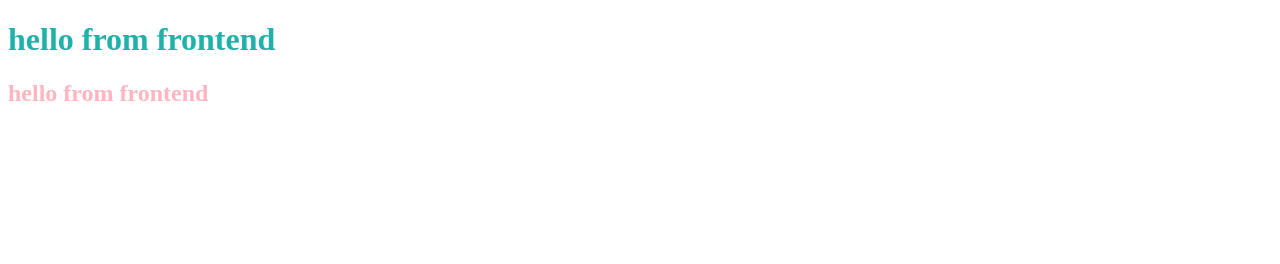
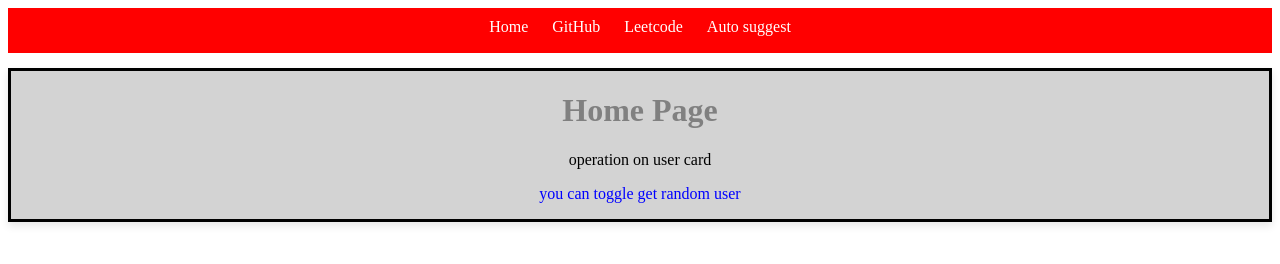
Before and after one commit to gangushirisha02/autosuggest, a website: page frontend/index.html in a window 1280 px wide. Drawn offline with Linux system fonts and the light colour scheme.

Commit message:
home page styling

```diff
--- a/frontend/index.css
+++ b/frontend/index.css
@@ -1,9 +1,31 @@
 h1{
-    color: lightseagreen;
+    color: grey;
 }
 h2{
     color: lightpink;
 }
-body{
-    color: lightcyan;
+#Home-intro{
+    text-align: center;
+    background-color: lightgray;
+    border: 3px solid black;
+    box-shadow: 0 4px 8px rgba(0, 0, 0, 0.1);
 }
+#Home-intro:hover{
+    background-color: lightblue;
+}
+#p2{
+    color: blue;
+}
+#nav{
+    background-color: red;
+    padding-top: 10px;
+    padding-bottom: 10px;
+    height: 25px;
+    text-align: center;
+    margin-bottom: 15px;
+}
+#nav a{
+    color: white;
+    margin: 0 10px;
+    text-decoration: none;
+}
--- a/frontend/index.html
+++ b/frontend/index.html
@@ -8,7 +8,17 @@
     <script src="index.js"></script>
 </head>
 <body>
- <h1>hello from frontend</h1>
- <h2>hello from frontend</h2>
+    <div id="nav">
+        <a href="/">Home</a>
+        <a href="https://github.com/gangushirisha02" target="_blank">GitHub</a>
+        <a href="https://leetcode.com" target="_blank">Leetcode</a>
+        <a href="./pages/autosuggest.html">Auto suggest</a>
+    </div>
+
+    <div id="Home-intro">
+        <h1>Home Page</h1>
+        <p id="p1">operation on user card</p>
+        <p id="p2">you can toggle get random user </p>
+    </div>
 </body>
 </html>
--- a/frontend/index.js
+++ b/frontend/index.js
@@ -1,2 +1 @@
 console.log("hello from js");
-alert("hello from js");
--- a/server.js
+++ b/server.js
@@ -1,6 +1,6 @@
 const express = require('express');
 const app = express();
-const port = 3002;
+const port = process.env.PORT || 3002;
 app.use(express.static("frontend"))
 app.listen(port, function(){
     console.log("sucessfully   running at http://localhost:" + port);
```
Also changed, not shown: frontend/pages/autosuggest.html (added, +11 -0 lines).
